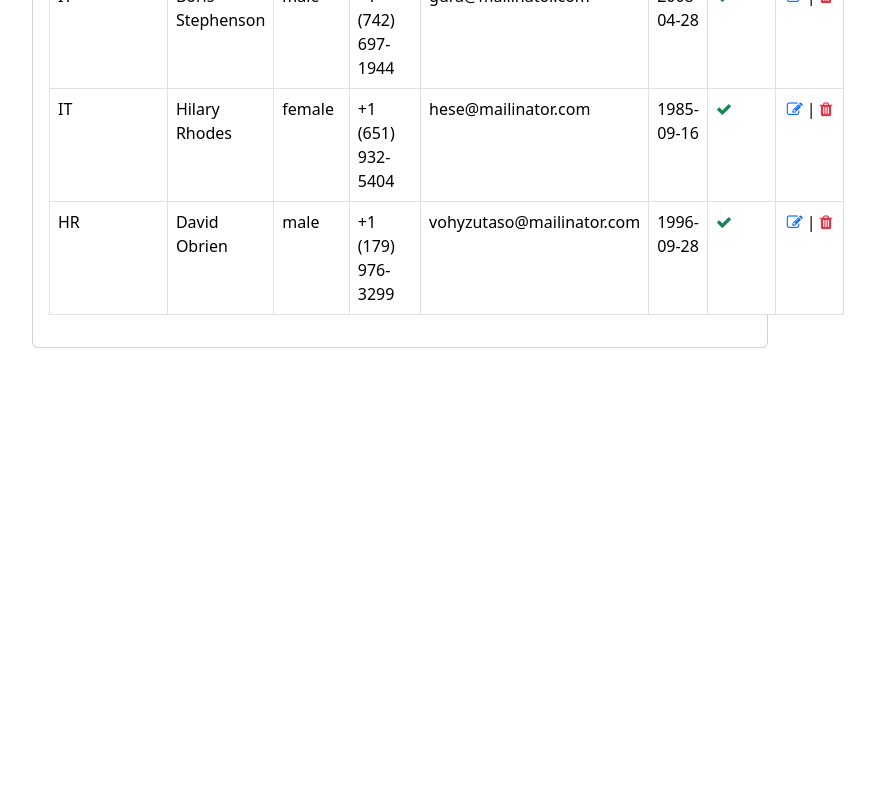
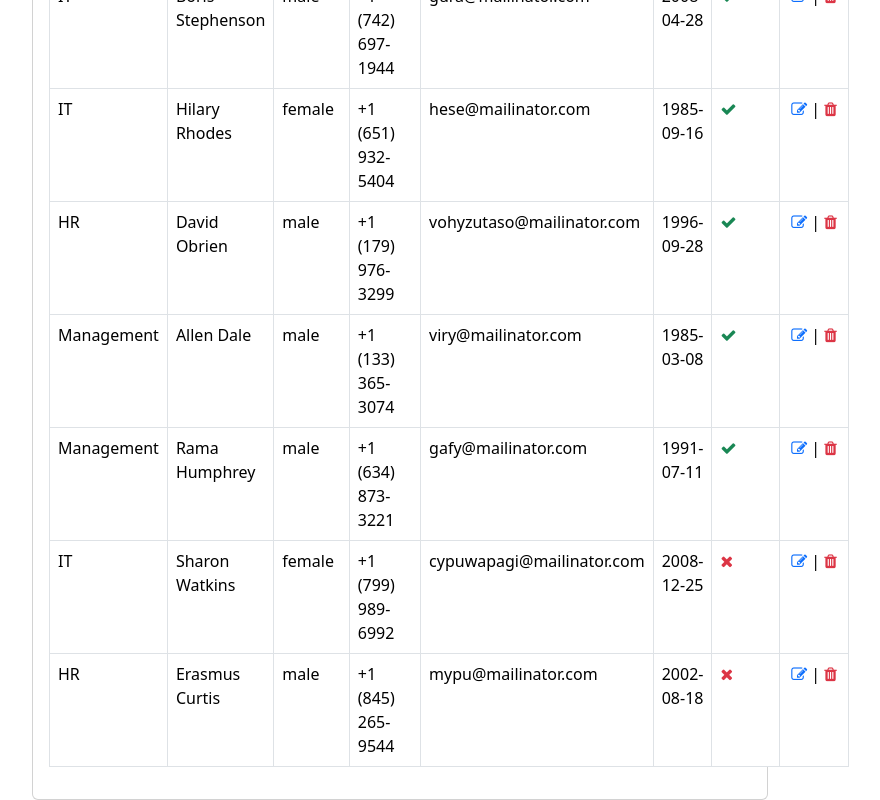
Before and after one commit to yanikkumar/angular-user-app, an Angular app: page /user in a window 1280 px wide. Shown: the part 643-1443 px from the top of the page, without its empty margins (50-930 px from the left). Before the commit the page ends 991 px from the top, so only its background shows below. Built offline with nearby package versions, Linux system fonts and the light colour scheme; data requests are answered from the project's data file.

Commit message:
Toatr message on data save

```diff
--- a/db.json
+++ b/db.json
@@ -90,6 +90,58 @@
       "salary": 43,
       "address": "Eos velit suscipit o",
       "status": true
+    },
+    {
+      "id": "c440",
+      "department": "Management",
+      "name": "Allen Dale",
+      "mobile": "+1 (133) 365-3074",
+      "email": "viry@mailinator.com",
+      "gender": "male",
+      "doj": "1985-03-08",
+      "city": "Gurgaon",
+      "salary": 7,
+      "address": "Sit elit consequatu",
+      "status": true
+    },
+    {
+      "id": "549f",
+      "department": "Management",
+      "name": "Rama Humphrey",
+      "mobile": "+1 (634) 873-3221",
+      "email": "gafy@mailinator.com",
+      "gender": "male",
+      "doj": "1991-07-11",
+      "city": "Gurgaon",
+      "salary": 45,
+      "address": "Dolore quae tenetur ",
+      "status": true
+    },
+    {
+      "id": "9cd3",
+      "department": "IT",
+      "name": "Sharon Watkins",
+      "mobile": "+1 (799) 989-6992",
+      "email": "cypuwapagi@mailinator.com",
+      "gender": "female",
+      "doj": "2008-12-25",
+      "city": "Delhi",
+      "salary": 84,
+      "address": "Atque rerum temporib",
+      "status": false
+    },
+    {
+      "id": "345d",
+      "department": "HR",
+      "name": "Erasmus Curtis",
+      "mobile": "+1 (845) 265-9544",
+      "email": "mypu@mailinator.com",
+      "gender": "male",
+      "doj": "2002-08-18",
+      "city": "Delhi",
+      "salary": 77,
+      "address": "Perferendis fuga Eu",
+      "status": false
     }
   ]
 }
--- a/src/app/Components/user/user.component.ts
+++ b/src/app/Components/user/user.component.ts
@@ -2,6 +2,7 @@ import { Component, OnInit } from '@angular/core';
 import { UserModel } from '../../Model/user';
 import { FormsModule, NgForm } from '@angular/forms';
 import { UserService } from '../../Services/user.service';
+import { ToastrService } from 'ngx-toastr';
 
 @Component({
   selector: 'app-user',
@@ -25,7 +26,10 @@ export class UserComponent implements OnInit {
     status: false,
   };
 
-  constructor(private _userService: UserService) {}
+  constructor(
+    private _userService: UserService,
+    private _toastrService: ToastrService
+  ) {}
   ngOnInit(): void {
     this.getUsersList();
   }
@@ -41,7 +45,11 @@ export class UserComponent implements OnInit {
   onSubmit(form: NgForm): void {
     debugger;
     console.log(form);
-    this._userService.addUser(this.user).subscribe((res) => {});
+    this._userService.addUser(this.user).subscribe((res) => {
+      this.getUsersList();
+      form.reset();
+      this._toastrService.success('User Created Successfully', 'Success');
+    });
   }
   onEdit() {}
   onDelete() {}
```
